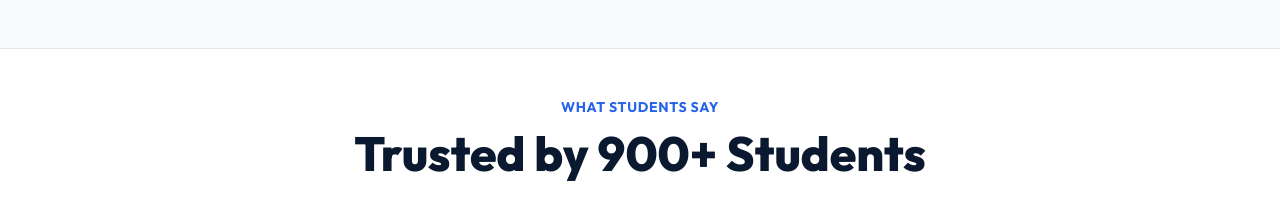
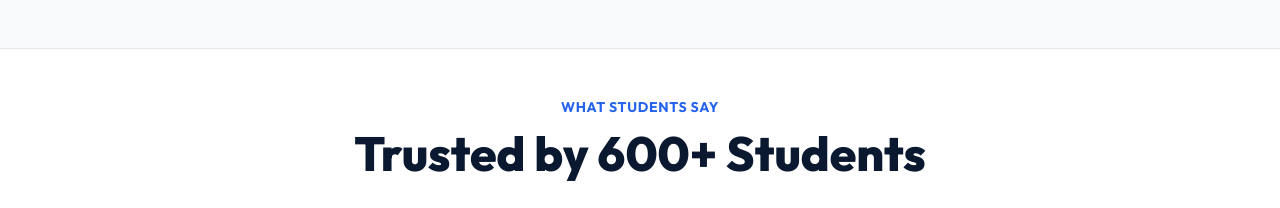
Before and after one commit to yuvraj0312-star/yd-publication-website, a React (Vite) app: page / in a window 1280 px wide. Shown: the part 2644-2852 px from the top of the page. Built offline with nearby package versions, Linux system fonts and the light colour scheme; no server answers.

Commit message:
Update Testimonials 2.jsx

```diff
--- a/src/components/Testimonials.jsx
+++ b/src/components/Testimonials.jsx
@@ -37,7 +37,7 @@ export default function Testimonials() {
     <section className="py-12 container mx-auto max-w-7xl px-4 md:px-8">
       <div className="text-center mb-8">
         <h2 className="text-primary font-bold uppercase tracking-wider text-sm mb-3">What Students Say</h2>
-        <h3 className="text-4xl md:text-5xl font-display font-extrabold text-navy">Trusted by 900+ Students</h3>
+        <h3 className="text-4xl md:text-5xl font-display font-extrabold text-navy">Trusted by 600+ Students</h3>
       </div>
 
       <div className="relative max-w-2xl mx-auto">
```
